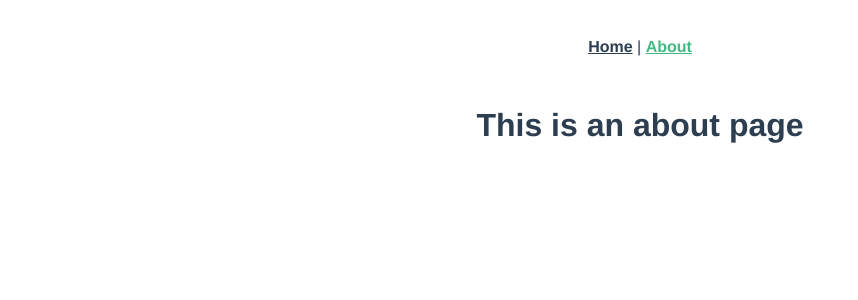
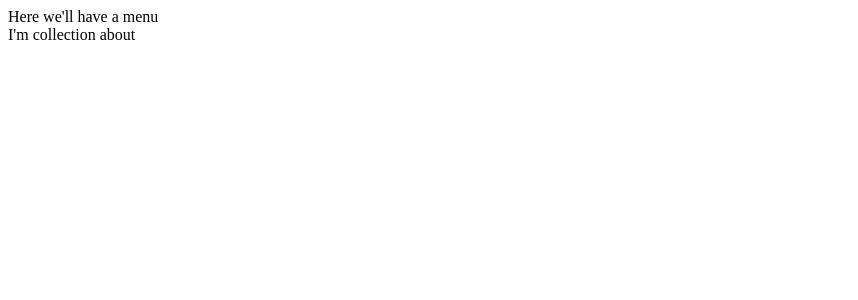
Before and after one commit to liritz/itsamee-2, a Vue app: page /about in a window 1280 px wide. Shown: the top 300 px of the page, without its empty margins (0-858 px from the left). Built offline with nearby package versions, Linux system fonts and the light colour scheme.

Commit message:
dev setup works. endpoint works. basic routing logic works

```diff
--- a/src/App.vue
+++ b/src/App.vue
@@ -1,30 +1,4 @@
 <template>
-  <div id="nav">
-    <router-link to="/">Home</router-link> |
-    <router-link to="/about">About</router-link>
-  </div>
+  <div>Here we'll have a menu</div>
   <router-view />
 </template>
-
-<style lang="scss">
-#app {
-  font-family: Avenir, Helvetica, Arial, sans-serif;
-  -webkit-font-smoothing: antialiased;
-  -moz-osx-font-smoothing: grayscale;
-  text-align: center;
-  color: #2c3e50;
-}
-
-#nav {
-  padding: 30px;
-
-  a {
-    font-weight: bold;
-    color: #2c3e50;
-
-    &.router-link-exact-active {
-      color: #42b983;
-    }
-  }
-}
-</style>
--- /dev/null
+++ b/src/components/CollectionPage.vue
@@ -0,0 +1,20 @@
+<template>
+  <div>I'm collection {{ collectionId }}</div>
+</template>
+
+<script lang="ts">
+import { defineComponent } from "vue";
+
+export default defineComponent({
+    name: "CollectionPage",
+    data() {
+        return {
+            collectionId: this.$route.params.collectionId
+        }
+    }
+})
+</script>
+
+<style>
+
+</style>
--- a/src/router/index.ts
+++ b/src/router/index.ts
@@ -1,20 +1,11 @@
 import { createRouter, createWebHistory, RouteRecordRaw } from "vue-router";
-import Home from "../views/Home.vue";
+import CollectionPage from "@/components/CollectionPage.vue"
 
 const routes: Array<RouteRecordRaw> = [
   {
-    path: "/",
-    name: "Home",
-    component: Home
-  },
-  {
-    path: "/about",
-    name: "About",
-    // route level code-splitting
-    // this generates a separate chunk (about.[hash].js) for this route
-    // which is lazy-loaded when the route is visited.
-    component: () =>
-      import(/* webpackChunkName: "about" */ "../views/About.vue")
+    path: "/:collectionId",
+    name: "Collection",
+    component: CollectionPage
   }
 ];
 
--- a/src/views/About.vue
+++ /dev/null
@@ -1,5 +0,0 @@
-<template>
-  <div class="about">
-    <h1>This is an about page</h1>
-  </div>
-</template>
--- a/src/views/Home.vue
+++ /dev/null
@@ -1,18 +0,0 @@
-<template>
-  <div class="home">
-    <img alt="Vue logo" src="../assets/logo.png" />
-    <HelloWorld msg="Welcome to Your Vue.js + TypeScript App" />
-  </div>
-</template>
-
-<script lang="ts">
-import { defineComponent } from "vue";
-import HelloWorld from "@/components/HelloWorld.vue"; // @ is an alias to /src
-
-export default defineComponent({
-  name: "Home",
-  components: {
-    HelloWorld
-  }
-});
-</script>
--- a/tsconfig.json
+++ b/tsconfig.json
@@ -8,6 +8,7 @@
     "moduleResolution": "node",
     "skipLibCheck": true,
     "esModuleInterop": true,
+    "isolatedModules": true,
     "allowSyntheticDefaultImports": true,
     "sourceMap": true,
     "baseUrl": ".",
```
Also changed, not shown: package.json (+2 -7 lines), src/lambda/flickr.ts (+8 -15 lines), src/lambda/listAll.ts (deleted, +0 -79 lines), 2 other files (tests, documents, lock files or other folders).
